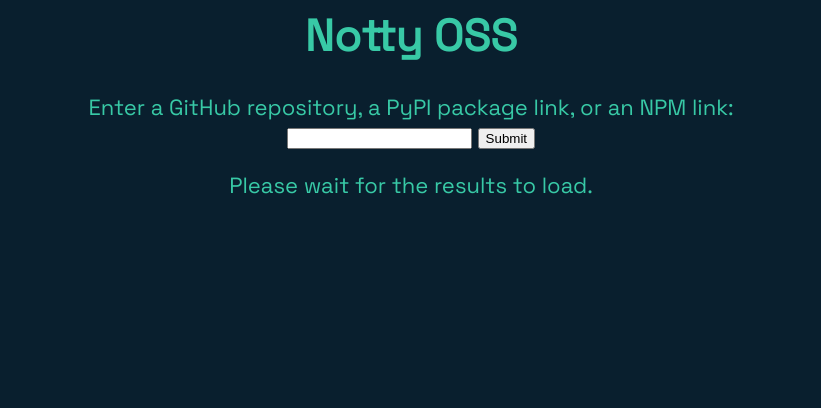
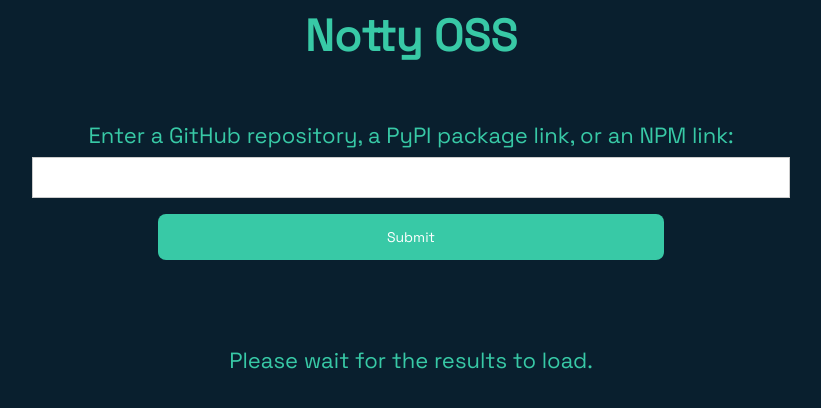
Before and after one commit to viksit-siddhant/OSS, a Flask app: page / in a window 1280 px wide. Shown: the top 408 px of the page, without its empty margins (229-1050 px from the left). Run offline with Flask 2, Linux system fonts and the light colour scheme; parts of the project's set-up code (start-up, migrations or seed data) failed here and were passed over.

Commit message:
form format

```diff
--- a/templates/form.html
+++ b/templates/form.html
@@ -6,6 +6,30 @@
     <meta name="viewport" content="width=device-width, initial-scale=1">
     <link href='https://fonts.googleapis.com/css?family=Space Grotesk' rel='stylesheet'>
     <style>
+        input[type=text],
+        select {
+            width: 60%;
+            padding: 12px 20px;
+            margin: 8px 0px;
+            display: inline-block;
+            border: 1px solid #ccc;
+            border-radius: px;
+            box-sizing: border-box;
+        }
+
+        input[type=submit] {
+            width: 40%;
+            background-color: #38C9A6;
+            color: white;
+            padding: 14px 20px;
+            margin: 8px 0;
+            border: none;
+            border-radius: 8px;
+            cursor: pointer;
+            font-family: 'Space Grotesk';
+            font-size: 14px;
+        }
+
         body {
             font-family: 'Space Grotesk';
             font-size: 22px;
@@ -19,11 +43,14 @@
 <body>
 
     <h1>Notty OSS</h1>
+    <br>
     <form action="/result">
         Enter a GitHub repository, a PyPI package link, or an NPM link:<br>
-        <input type="text" name="URL">
+        <input type="text" name="URL"><br>
         <input type="submit">
     </form>
+    <br>
+    <br>
     Please wait for the results to load.
 </body>
 
```
Also changed, not shown: 1 other file.
